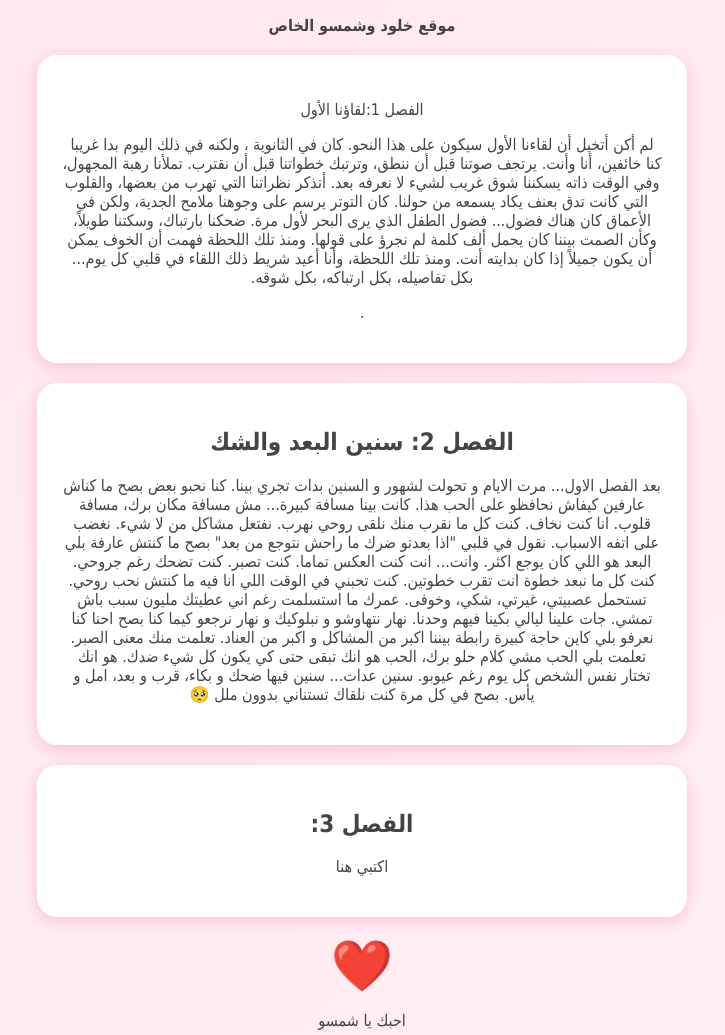
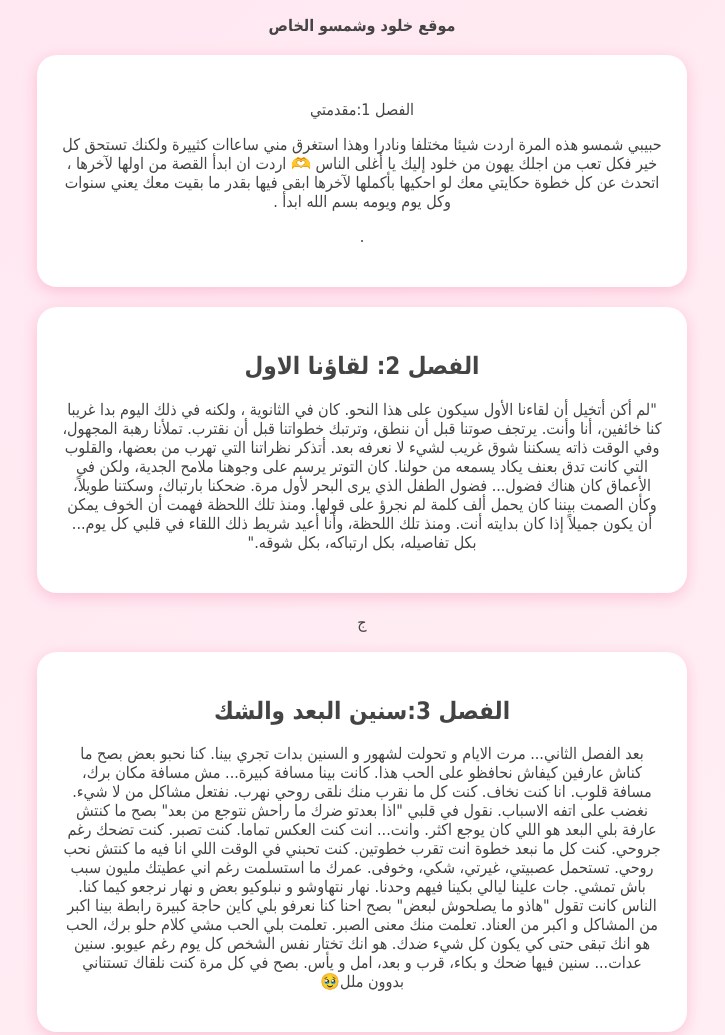
Before and after one commit to khouloud-and-chamso/khouloud-and-chamso.github.io, a plain HTML site: page index.html in a window 1280 px wide. Shown: the part 100-1135 px from the top of the page, without its empty margins (278-1003 px from the left). Drawn offline with Linux system fonts and the light colour scheme.

Commit message:
Update index.html

```diff
--- a/index.html
+++ b/index.html
@@ -3,7 +3,7 @@
 <head>
 <meta charset="UTF-8">
 <meta name="viewport" content="width=device-width, initial-scale=1.0">
-<title>قصة حبنا - خلود وشامسو</title>
+<title>قصة حبنا - خلود وشمسو</title>
 <style>
 body {
   background: linear-gradient(135deg, #ffe6f0, #fff0f5);
@@ -33,13 +33,40 @@ h1 {
 <p><b>موقع خلود وشمسو الخاص</b></p>
 
 <div class="fasl">
-<h2></h2>الفصل 1:لقاؤنا الأول</h2>
-<p> <p>لم أكن أتخيل أن لقاءنا الأول سيكون على هذا النحو. كان في الثانوية ، ولكنه في ذلك اليوم بدا غريبا كنا خائفين، أنا وأنت. يرتجف صوتنا قبل أن ننطق، وترتبك خطواتنا قبل أن نقترب. تملأنا رهبة المجهول، وفي الوقت ذاته يسكننا شوق غريب لشيء لا نعرفه بعد. أتذكر نظراتنا التي تهرب من بعضها، والقلوب التي كانت تدق بعنف يكاد يسمعه من حولنا. كان التوتر يرسم على وجوهنا ملامح الجدية، ولكن في الأعماق كان هناك فضول... فضول الطفل الذي يرى البحر لأول مرة. ضحكنا بارتباك، وسكتنا طويلاً، وكأن الصمت بيننا كان يحمل ألف كلمة لم نجرؤ على قولها. ومنذ تلك اللحظة فهمت أن الخوف يمكن أن يكون جميلاً إذا كان بدايته أنت. ومنذ تلك اللحظة، وأنا أعيد شريط ذلك اللقاء في قلبي كل يوم... بكل تفاصيله، بكل ارتباكه، بكل شوقه.</p> .</p>
+<h2></h2>الفصل 1:مقدمتي</h2>
+<p> <p>حبيبي شمسو
+هذه المرة اردت شيئا مختلفا ونادرا وهذا استغرق مني ساعاات كثييرة
+ولكنك تستحق كل خير فكل تعب من اجلك يهون
+
+من خلود إليك يا أغلى الناس 🫶
+
+اردت ان ابدأ القصة من اولها لآخرها ، اتحدث عن كل خطوة
+
+حكايتي معك لو احكيها بأكملها لآخرها ابقى فيها بقدر ما بقيت معك يعني سنوات وكل يوم ويومه
+
+بسم الله ابدأ .</p> .</p>
 </div>
 
 <div class="fasl">
-<h2>الفصل 2: سنين البعد والشك</h2>
-<p>بعد الفصل الاول... مرت الايام و تحولت لشهور و السنين بدات تجري بينا.
+<h2>الفصل 2: لقاؤنا الاول</h2>
+<p> "لم أكن أتخيل أن لقاءنا الأول سيكون على هذا النحو.
+كان في الثانوية  ، ولكنه في ذلك اليوم بدا غريبا
+كنا خائفين، أنا وأنت. يرتجف صوتنا قبل أن ننطق، وترتبك خطواتنا قبل أن نقترب.
+تملأنا رهبة المجهول، وفي الوقت ذاته يسكننا شوق غريب لشيء لا نعرفه بعد.
+
+أتذكر نظراتنا التي تهرب من بعضها، والقلوب التي كانت تدق بعنف يكاد يسمعه من حولنا.
+كان التوتر يرسم على وجوهنا ملامح الجدية، ولكن في الأعماق كان هناك فضول... فضول الطفل الذي يرى البحر لأول مرة.
+
+ضحكنا بارتباك، وسكتنا طويلاً، وكأن الصمت بيننا كان يحمل ألف كلمة لم نجرؤ على قولها.
+ومنذ تلك اللحظة فهمت أن الخوف يمكن أن يكون جميلاً إذا كان بدايته أنت.
+ومنذ تلك اللحظة، وأنا أعيد شريط ذلك اللقاء في قلبي كل يوم... بكل تفاصيله، بكل ارتباكه، بكل شوقه."
+</p>
+</div>
+
+
+ج<div class="fasl">
+<h2>الفصل 3:سنين البعد والشك</h2>
+<p>  بعد الفصل الثاني... مرت الايام و تحولت لشهور و السنين بدات تجري بينا.
 كنا نحبو بعض بصح ما كناش عارفين كيفاش نحافظو على الحب هذا.
 
 كانت بينا مسافة كبيرة... مش مسافة مكان برك، مسافة قلوب.
@@ -55,8 +82,10 @@ h1 {
 تستحمل عصبيتي، غيرتي، شكي، وخوفى.
 عمرك ما استسلمت رغم اني عطيتك مليون سبب باش تمشي.
 
-جات علينا ليالي بكينا فيهم وحدنا. نهار نتهاوشو و نبلوكيك و نهار نرجعو كيما كنا
-بصح احنا كنا نعرفو بلي كاين حاجة كبيرة رابطة بيننا
+جات علينا ليالي بكينا فيهم وحدنا.
+نهار نتهاوشو و نبلوكيو بعض و نهار نرجعو كيما كنا.
+الناس كانت تقول "هاذو ما يصلحوش لبعض"
+بصح احنا كنا نعرفو بلي كاين حاجة كبيرة رابطة بينا
 اكبر من المشاكل و اكبر من العناد.
 
 تعلمت منك معنى الصبر.
@@ -65,14 +94,7 @@ h1 {
 هو انك تختار نفس الشخص كل يوم رغم عيوبو.
 
 سنين عدات... سنين فيها ضحك و بكاء، قرب و بعد،
-امل و يأس. بصح في كل مرة كنت نلقاك تستناني بدوون ملل 🥺
-</p>
-</div>
-
-
-<div class="fasl">
-<h2>الفصل 3:</h2>
-<p>اكتبي هنا</p>
+امل و يأس. بصح في كل مرة كنت نلقاك تستناني  بدوون ملل🥹 </p>
 </div>
 
 <div class="heart">❤️</div>
```
